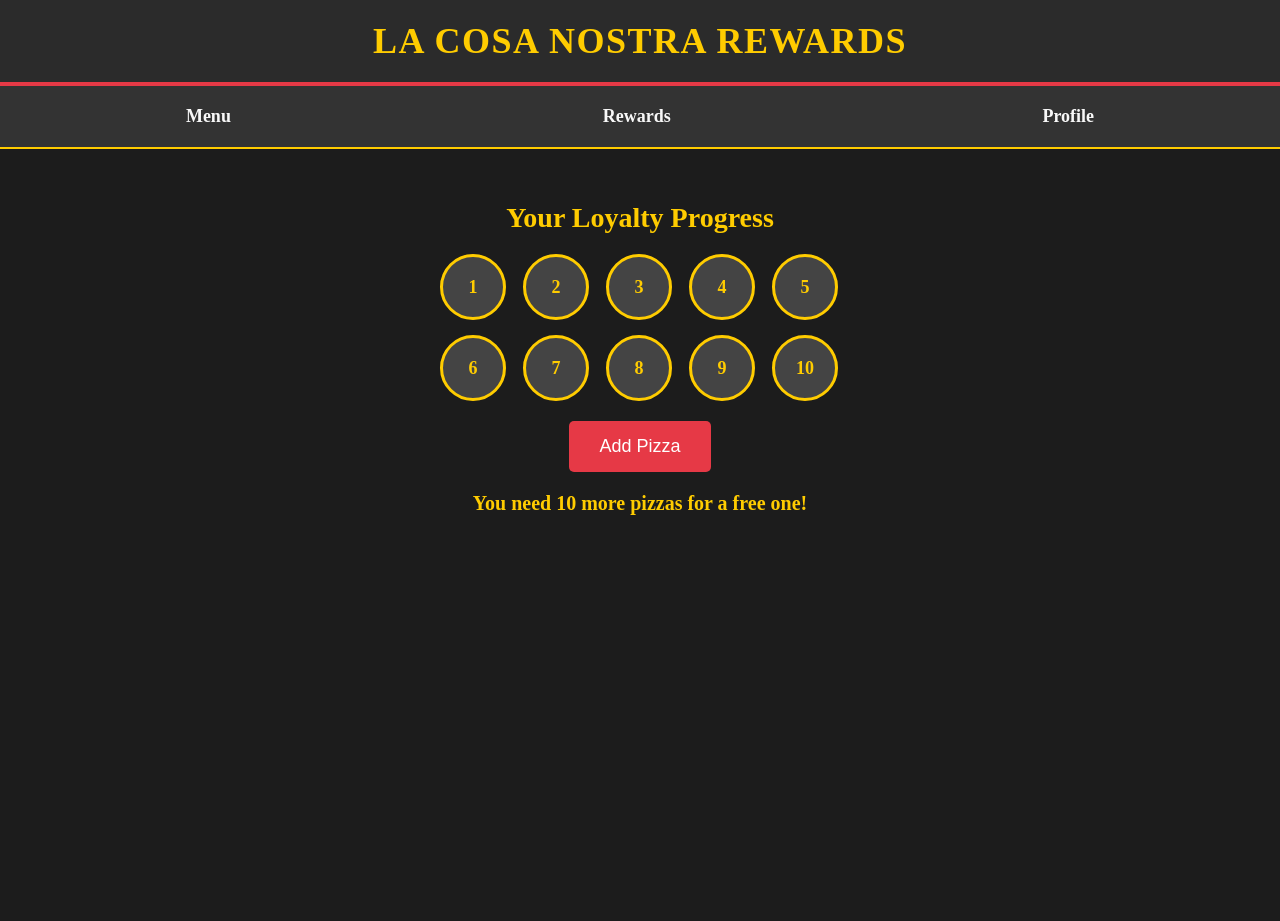
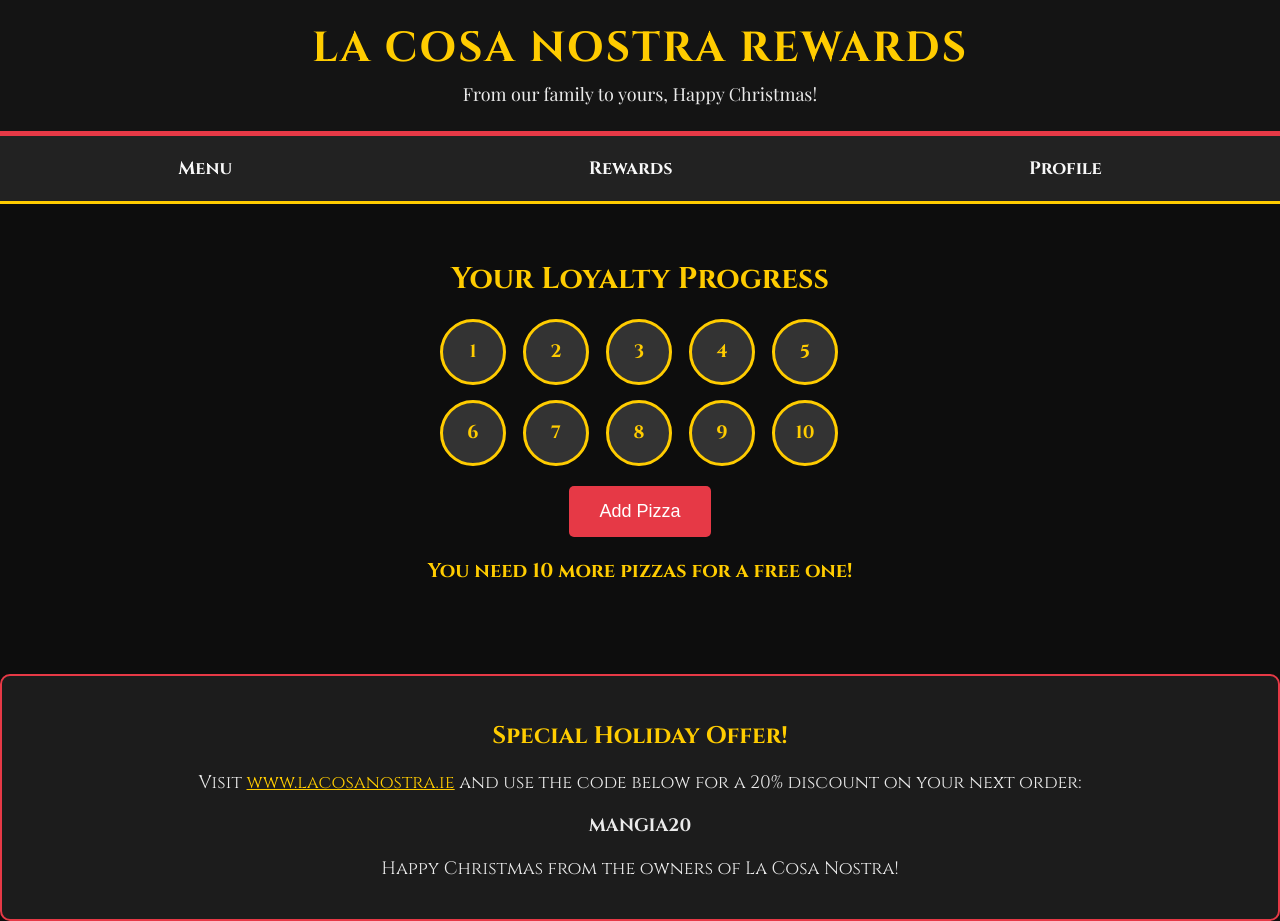
Before and after one commit to AmyFeery50/La_cosa_nostra_2, a plain HTML site: page docs/index.html in a window 1280 px wide. Before the commit the page ends 800 px from the top, so only its background shows below. Drawn offline with nearby package versions, Linux system fonts and the light colour scheme.

Commit message:
index.html

```diff
--- a/docs/index.html
+++ b/docs/index.html
@@ -6,37 +6,45 @@
   <title>La Cosa Nostra Rewards</title>
   <style>
     /* General Styles */
+    @import url('https://fonts.googleapis.com/css2?family=Cinzel:wght@400;700&family=Playfair+Display:wght@400;700&display=swap');
     body {
       margin: 0;
       font-family: 'Cinzel', serif;
-      background-color: #1c1c1c;
-      color: #f8f8f8;
+      background-color: #0d0d0d;
+      color: #eaeaea;
     }
 
     /* Header */
     header {
-      background-color: #2b2b2b;
+      background-color: #141414;
       padding: 20px;
       text-align: center;
       color: #ffcc00;
-      border-bottom: 4px solid #e63946;
+      border-bottom: 5px solid #e63946;
     }
 
     header h1 {
-      font-size: 36px;
+      font-size: 42px;
       margin: 0;
       text-transform: uppercase;
-      letter-spacing: 1.5px;
+      letter-spacing: 2px;
       font-weight: bold;
+    }
+
+    header p {
+      font-family: 'Playfair Display', serif;
+      font-size: 18px;
+      margin: 5px 0;
+      color: #eaeaea;
     }
 
     /* Navigation */
     nav {
-      background-color: #333;
+      background-color: #222;
       display: flex;
       justify-content: space-around;
       padding: 10px 0;
-      border-bottom: 2px solid #ffcc00;
+      border-bottom: 3px solid #ffcc00;
     }
 
     nav a {
@@ -50,7 +58,7 @@
 
     nav a:hover {
       color: #ffcc00;
-      background-color: #444;
+      background-color: #333;
       border-radius: 5px;
     }
 
@@ -61,7 +69,7 @@
     }
 
     h2 {
-      font-size: 28px;
+      font-size: 30px;
       margin-bottom: 20px;
       color: #ffcc00;
     }
@@ -81,7 +89,7 @@
       height: 60px;
       border-radius: 50%;
       border: 3px solid #ffcc00;
-      background-color: #444;
+      background-color: #333;
       display: flex;
       justify-content: center;
       align-items: center;
@@ -93,7 +101,7 @@
 
     .stamp.filled {
       background-color: #ffcc00;
-      color: #1c1c1c;
+      color: #0d0d0d;
       box-shadow: 0px 4px 8px rgba(0, 0, 0, 0.5);
     }
 
@@ -111,7 +119,7 @@
 
     button:hover {
       background-color: #ffcc00;
-      color: #1c1c1c;
+      color: #0d0d0d;
     }
 
     .message {
@@ -119,6 +127,33 @@
       font-size: 20px;
       font-weight: bold;
       color: #ffcc00;
+    }
+
+    /* Offer Section */
+    .offer {
+      margin-top: 40px;
+      padding: 20px;
+      background-color: #1c1c1c;
+      border: 2px solid #e63946;
+      border-radius: 10px;
+      text-align: center;
+    }
+
+    .offer h3 {
+      font-size: 24px;
+      color: #ffcc00;
+      margin-bottom: 10px;
+    }
+
+    .offer p {
+      font-size: 18px;
+      color: #eaeaea;
+    }
+
+    .offer-code {
+      font-size: 22px;
+      font-weight: bold;
+      color: #e63946;
     }
 
     /* Modal */
@@ -168,6 +203,7 @@
 <body>
   <header>
     <h1>La Cosa Nostra Rewards</h1>
+    <p>From our family to yours, Happy Christmas!</p>
   </header>
   <nav>
     <a href="#menu">Menu</a>
@@ -181,6 +217,14 @@
     </div>
     <button id="addPizzaButton">Add Pizza</button>
     <p class="message" id="rewardMessage"></p>
+  </div>
+
+  <!-- Special Offer -->
+  <div class="offer">
+    <h3>Special Holiday Offer!</h3>
+    <p>Visit <a href="https://www.lacosanostra.ie" style="color: #ffcc00; text-decoration: underline;">www.lacosanostra.ie</a> and use the code below for a 20% discount on your next order:</p>
+    <p class="offer-code">MANGIA20</p>
+    <p>Happy Christmas from the owners of La Cosa Nostra!</p>
   </div>
 
   <!-- Reward Modal -->
```
